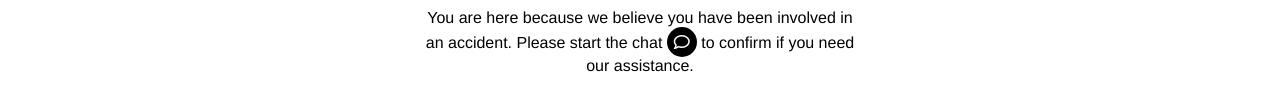
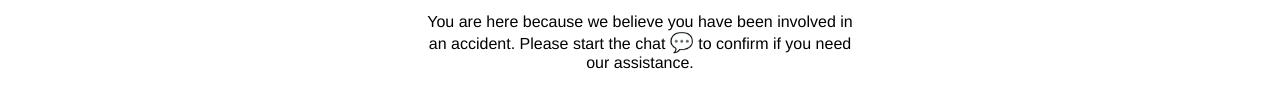
Before and after one commit to bunheirao/telematics, a plain HTML site: page index.html in a window 1280 px wide. Shown: the part 485-596 px from the top of the page. Drawn offline with Linux system fonts and the light colour scheme; a script that the page names is missing.

Commit message:
Update index.html

```diff
--- a/index.html
+++ b/index.html
@@ -58,7 +58,7 @@
 		  <td align="center" valign="middle" id="bodyCell" style="padding: 0 20px">
 		  <img src="AA-small-logo-v2.png">
 	      <h1>Welcome to The AA telematics portal</h1>
-		  <p>You are here because we believe you have been involved in an accident. Please start the chat <i class='far fa-comment' style='font-size:1rem; background-color: #000; padding: 7px; border-radius: 20px; color: #fff'></i> to confirm if you need our assistance.</p></td>
+		  <p>You are here because we believe you have been involved in an accident. Please start the chat <span style='font-size:1.2rem;'>&#128172;</span> to confirm if you need our assistance.</p></td>
 	  </tr>
 	</table>
   </body>
```
